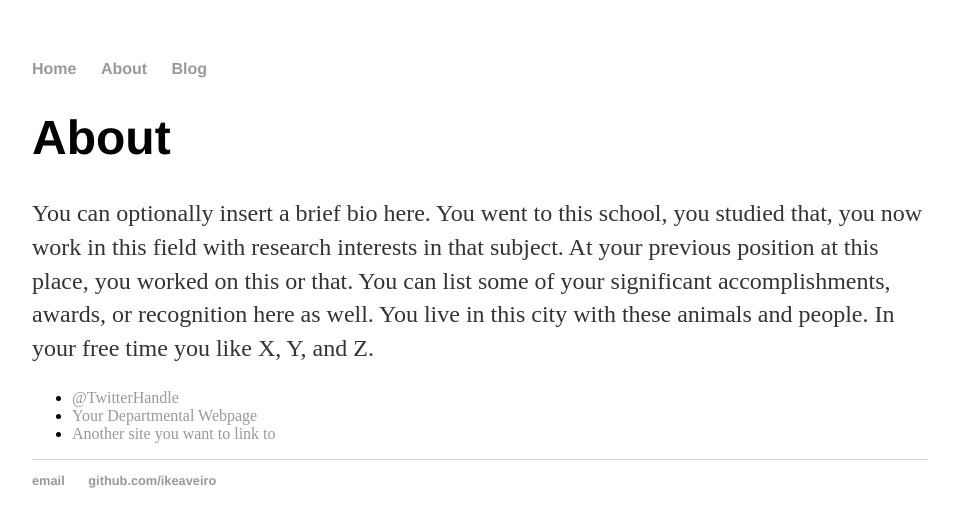
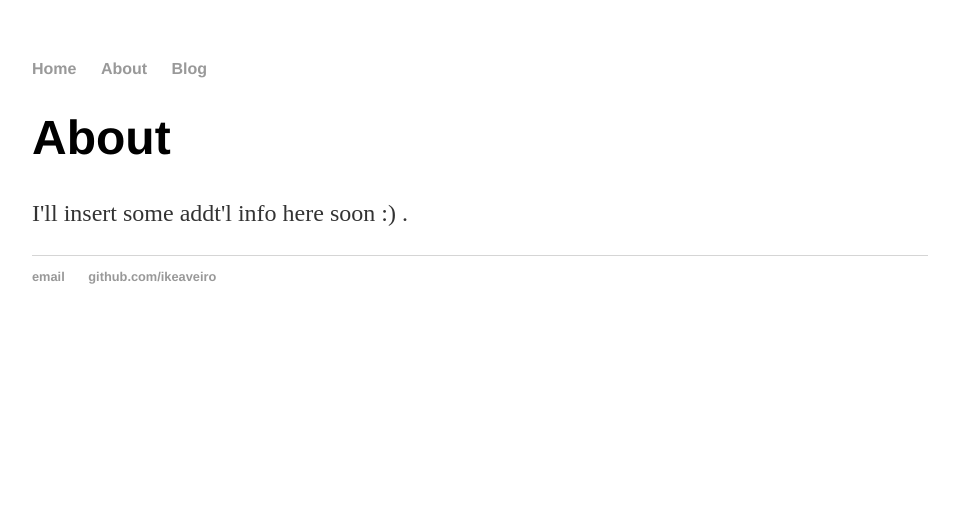
Before and after one commit to ikeaveiro/ikeaveiro.github.io, a Jekyll site: the page built from about/index.html, in a window 1280 px wide. Shown: the top 527 px of the page, without its empty margins (160-1119 px from the left). Built offline with Jekyll 4.4.1, drawn with Linux system fonts in a browser that asks for light colours.

Commit message:
Update index.html

```diff
--- a/about/index.html
+++ b/about/index.html
@@ -5,11 +5,12 @@ title: About Henrique Aveiro
 
 		<div class="about">
 			<h1>About</h1>
-			<p>You can optionally insert a brief bio here. You went to this school, you studied that, you now work in this field with research interests in that subject. At your previous position at this place, you worked on this or that. You can list some of your significant accomplishments, awards, or recognition here as well. You live in this city with these animals and people. In your free time you like X, Y, and Z.</p>
+			<p>I'll insert some addt'l info here soon :) .</p>
 
-			<ul class="contacts">
+<!--			<ul class="contacts">
 				<li><a href="#">@TwitterHandle</a></li>
 				<li><a href="#">Your Departmental Webpage</a></li>
 				<li><a href="#">Another site you want to link to</a></li>
 				</ul>
+-->
 		</div>
```
